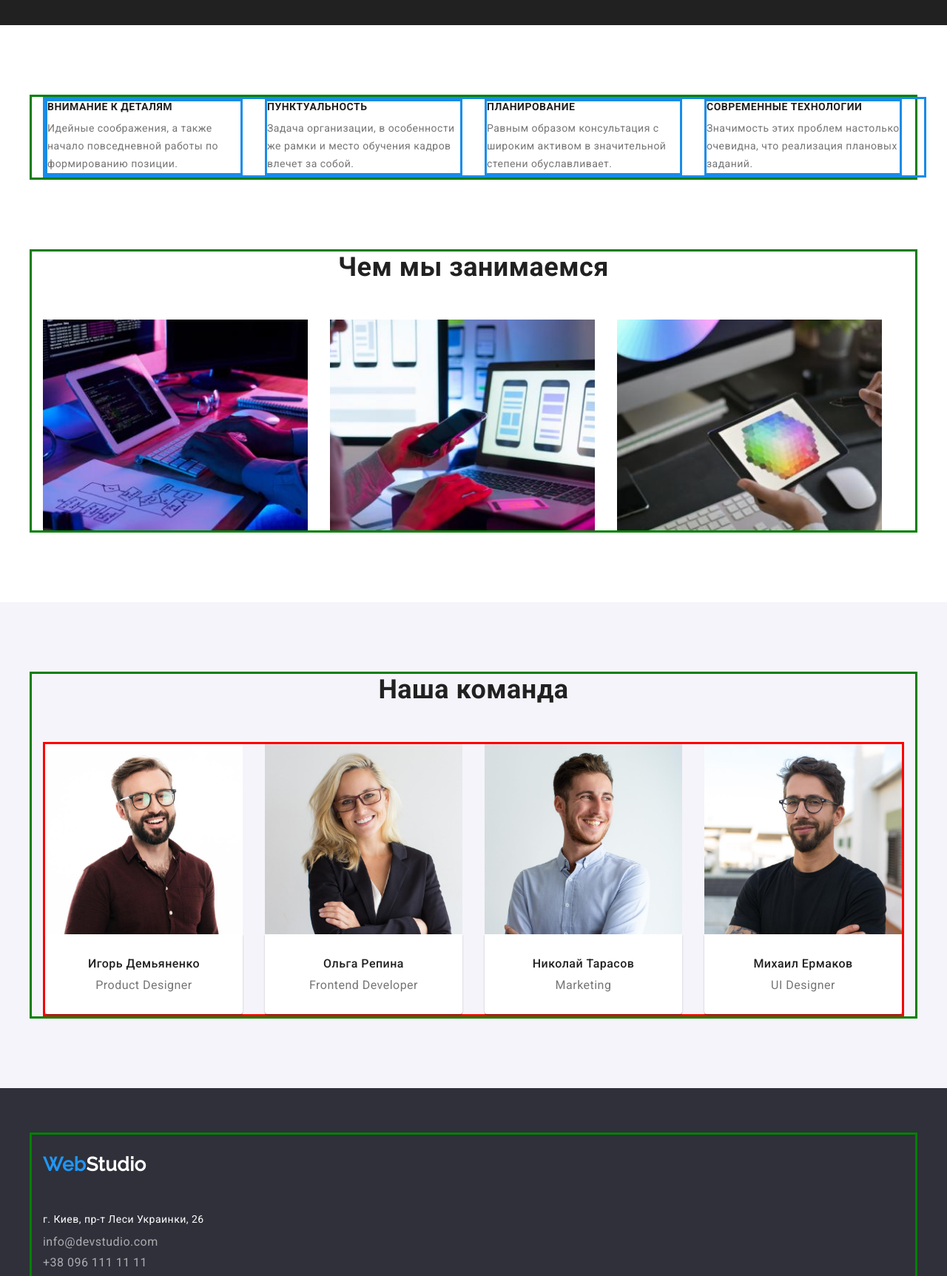
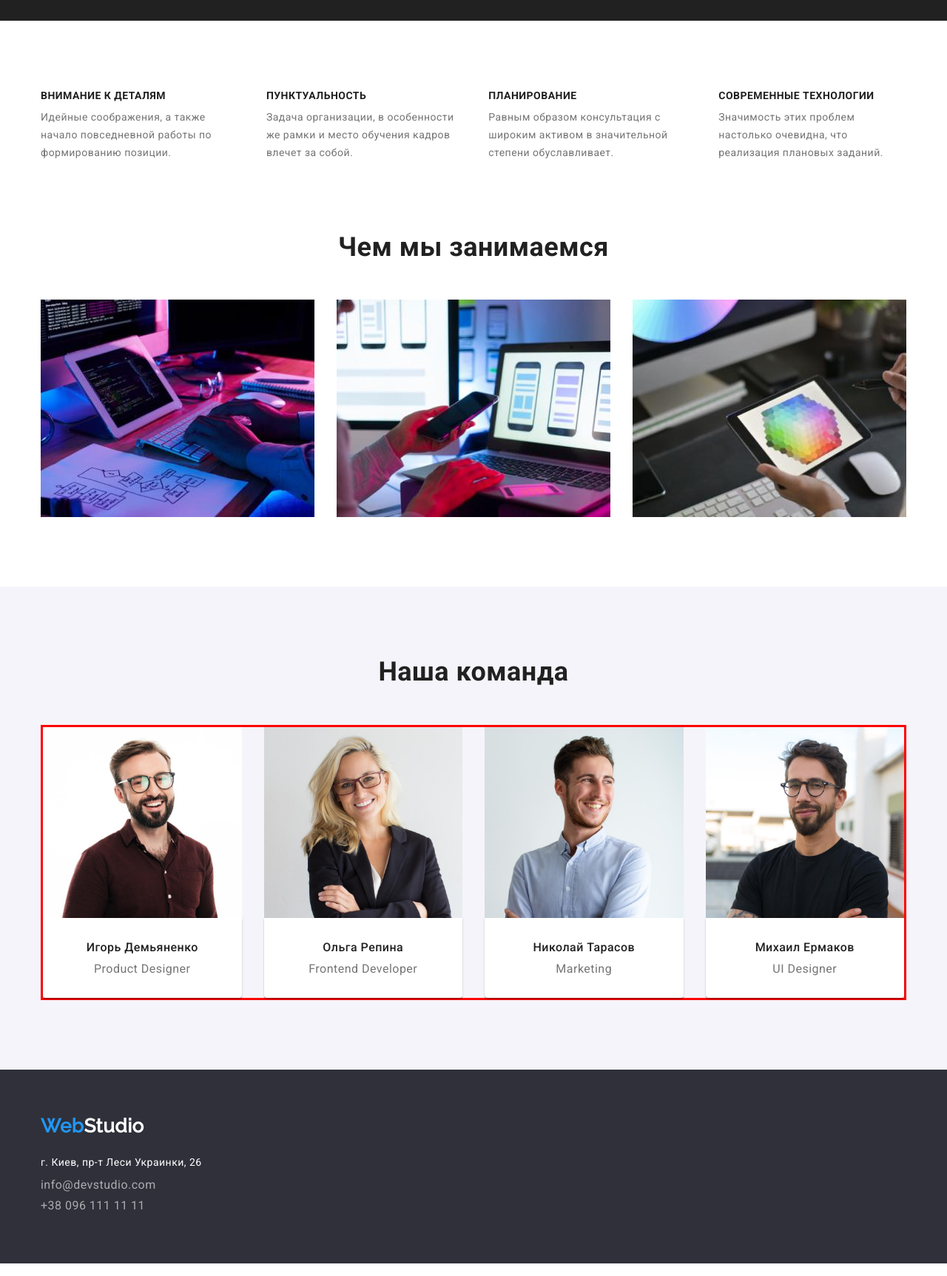
Before and after one commit to ievsepl/goit-markup-hw-03, a plain HTML site: page index.html in a window 1280 px wide. Shown: the part 660-2385 px from the top of the page at 74% size. Drawn offline with nearby package versions, Linux system fonts and the light colour scheme.

Commit message:
add corrections-2

```diff
--- a/css/styles.css
+++ b/css/styles.css
@@ -50,24 +50,17 @@ body {
 
 
 
-
-
 .container {
   width: 1200px;
   margin-left: auto;
   margin-right: auto;
   padding: 0 15px;
-  border: solid green;
 }
 
 .header {
   align-items: center;
-
-
   border-bottom: 1px solid #ECECEC;
-
 }
-
 
 .container.flex {
   justify-content: space-between;
@@ -89,6 +82,11 @@ body {
   font-size: 26px;
   line-height: 1.3;
   margin-right: 93px;
+}
+
+.logo.footer {
+  padding: 0;
+  margin-right: 0;
 }
 
 .logo .logo-header {
@@ -166,6 +164,8 @@ body {
 }
 
 .contact-us .contact {
+  padding-top: 32px;
+  padding-bottom: 32px;
   color: var(--main-text-color);
 }
 
@@ -281,22 +281,21 @@ body {
   line-height: 1.71;
 }
 
+
+
 .skills .list {
   display: flex;
-  border: solid #188CE8;
-  margin-right: -30px;
 }
 
 .skills .item {
-  border: solid #188CE8;
-  width: calc(100% / 4 - 30px);
+  flex-basis: calc((100%-(3*30px) / 4));
   margin-right: 30px;
 
 }
 
-/* .skills .item:not(:last-child) {
-  margin-right: 30px;
-} */
+.skills .item:last-child {
+  margin-right: 0;
+}
 
 
 
@@ -306,14 +305,16 @@ body {
   display: flex;
 }
 
-.specialization .list .item:not(:last-child) {
-  margin-right: var(--work-examples-gap);
+
+
+.specialization .list .item {
+  width: calc((100%-(3*30px) / 4));
+  margin-right: 30px;
 }
 
-.specialization .list .item {
-  width: calc(100% / 3 - var(--work-examples-gap))
+.specialization .list .item:last-child {
+  margin-right: 0;
 }
-
 
 
 
@@ -414,6 +415,7 @@ body {
 .work-examples .example {
   flex-basis: calc(100% / 3 - var(--work-examples-gap));
   margin-left: var(--work-examples-gap);
+
   margin-top: var(--work-examples-gap);
 }
 
@@ -437,5 +439,7 @@ body {
   padding-right: 24px;
   padding-top: 20px;
   padding-bottom: 20px;
-  border: 1px solid #EEEEEE;
+  border-left: 1px solid #EEEEEE;
+  border-right: 1px solid #EEEEEE;
+  border-bottom: 1px solid #EEEEEE;
 }
--- a/index.html
+++ b/index.html
@@ -135,7 +135,7 @@
   <footer class="color-footer">
 
     <div class="container">
-      <a class="logo" href="./index.html">Web<span class="logo-footer">Studio</span></a>
+      <a class="logo footer" href="./index.html">Web<span class="logo-footer">Studio</span></a>
       <address class="adress">г. Киев, пр-т Леси Украинки, 26</address>
       <ul>
         <li><a href="mailto:info@devstudio.com" class="contact-footer">info@devstudio.com</a></li>
```
Also changed, not shown: portfolio.html (+1 -1 lines).
